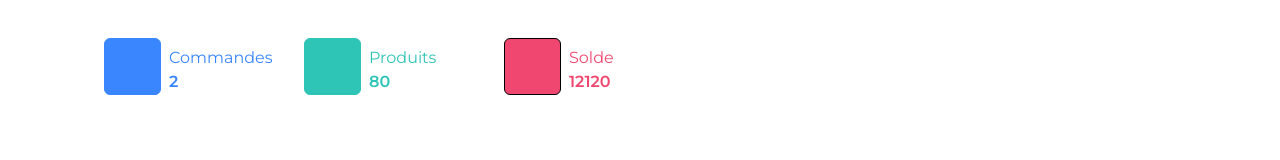
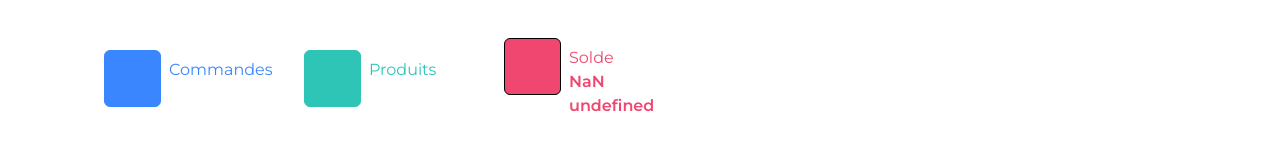
Before and after one commit to koumishop/merchant-app, a Next.js app: page /dashboard/orders in a window 1280 px wide. Shown: the part 130-290 px from the top of the page. Built offline with nearby package versions, Linux system fonts and the light colour scheme; no server answers; some icons are missing.

Commit message:
refactor: set dynamic data to resume

```diff
--- a/src/components/Resume.jsx
+++ b/src/components/Resume.jsx
@@ -1,7 +1,37 @@
 import { Icon } from '@iconify/react'
 import Link from 'next/link'
+import { useQuery } from '@tanstack/react-query'
 
-export default function Resume({ itemsAmount, orderAmount, cashAmount }) {
+export default function Resume() {
+    function kFormatter(num) {
+        return Math.abs(num) > 999 ? Math.sign(num)*((Math.abs(num)/1000).toFixed(1)) + 'k' : Math.sign(num)*Math.abs(num)
+    }
+
+    const fetcher = async ()=>{
+        var myHeaders = new Headers();
+        myHeaders.append("Authorization", "Bearer eyJ0eXAiOiJKV1QiLCJhbGciOiJIUzI1NiJ9.eyJpYXQiOjE2NjI2NjgwMTEsImlzcyI6ImVLYXJ0IiwiZXhwIjo2LjQ4MDAwMDAwMDAwMDAwMmUrMjQsInN1YiI6ImVLYXJ0IEF1dGhlbnRpY2F0aW9uIn0.B3j6ZUzOa-7XfPvjJ3wvu3eosEw9CN5cWy1yOrv2Ppg");
+        const seller = localStorage.getItem("userId");
+        var formdata = new FormData();
+        formdata.append("accesskey", "90336");
+        formdata.append("seller_id", seller);
+        formdata.append("get_financial_statistics", "1");
+
+        var requestOptions = {
+          method: 'POST',
+          headers: myHeaders,
+          body: formdata,
+          redirect: 'follow'
+        };
+
+        const response = await fetch("https://webadmin.koumishop.com/seller/api/api-v1.php", requestOptions)
+        const data = await response.json();
+        console.log("******** stats : ",data );
+        return data;
+
+    }
+    const {data:statsData, isLoading:isStatsDataLoading} = useQuery(['stats'], ()=>fetcher())
+    //console.log("****** statsQuery : ", statsData.data);
+
 return(
     <div className='md:w-1/2 py-4 flex items-center justify-evenly'>
         <Link href="/dashboard/orders" className='md:w-[25%]'>
@@ -9,7 +39,7 @@ return(
                 <div className='bg-blue border border-blue w-[57px] h-[57px] flex items-center justify-center rounded-md'><Icon icon="mdi:cart" width={43} height={43}/></div>
                 <div className='w-full md:w-1/2 text-blue'>
                     <h2>Commandes</h2>
-                    <div className='font-semibold'>{orderAmount}</div>
+                    <div className='font-semibold'>{statsData?.total_orders}</div>
                 </div>
             </div>
         </Link>
@@ -18,7 +48,7 @@ return(
                 <div className='bg-green border border-green w-[57px] h-[57px] flex items-center justify-center rounded-md'><Icon icon="fa6-solid:boxes-packing" width={43} height={43}/></div>
                 <div className='w-1/2 text-green'>
                     <h2>Produits</h2>
-                    <div className='font-semibold'>{itemsAmount}</div>
+                    <div className='font-semibold'>{statsData?.total_products}</div>
                 </div>
             </div>
         </Link>
@@ -26,7 +56,7 @@ return(
             <div className='bg-pink-red border border-pinkbg-pink-red w-[57px] h-[57px] flex items-center justify-center rounded-md'><Icon icon="ic:round-account-balance-wallet" width={43} height={43}/></div>
             <div className='w-1/2 text-pink-red'>
                 <h2>Solde</h2>
-                <div className='font-semibold'>{cashAmount}</div>
+                <div className='font-semibold'>{`${kFormatter(parseInt(statsData?.balance))} ${statsData?.currency}`}</div>
             </div>
         </div>
     </div>
```
